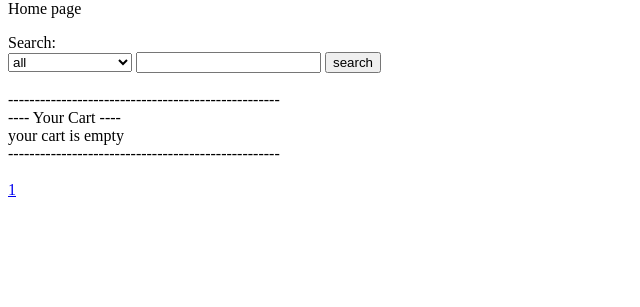
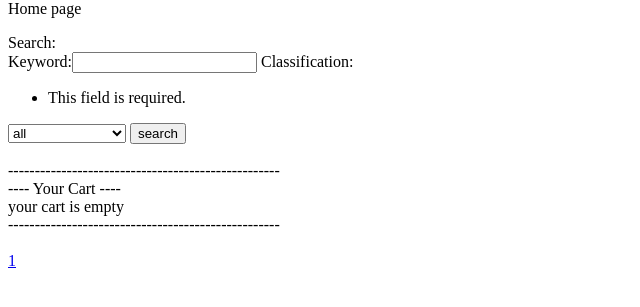
Before and after one commit to Sprow/Mountain_shop, a Django app: page / in a window 1280 px wide. Shown: the part 16-323 px from the top of the page, without its empty margins (0-640 px from the left). Run offline with Django 3.2, Linux system fonts and the light colour scheme; data that the repository does not hold is empty.

Commit message:
search beta v0.1

```diff
--- a/products/forms.py
+++ b/products/forms.py
@@ -16,3 +16,10 @@
     email = forms.CharField()
     adress = forms.CharField()
     aditonal_information = forms.CharField(widget=forms.Textarea())
+
+
+class SearchForm(forms.Form):
+    CHOICES = (('all', 'all'), ('Vacuum cleaner', 'Vacuum cleaner'), ('Fridge', 'Fridge'),
+               ('Flatiron', 'Flatiron'))
+    keyword = forms.CharField(max_length=40, required=False)
+    classification = forms.ChoiceField(choices=CHOICES)
--- a/products/views.py
+++ b/products/views.py
@@ -7,7 +7,7 @@
 
 from products.models import Product
 from products.serializers import ProductSerializer
-from products.forms import ProductsForm, DeleteItemFromCartForm, CheckoutForm
+from products.forms import ProductsForm, DeleteItemFromCartForm, CheckoutForm, SearchForm
 
 from rest_framework.views import APIView
 from rest_framework.response import Response
@@ -20,16 +20,45 @@
 
 def products(request):
     cart = view_cart(request)
-
+    products = Product.objects.all().order_by("-id")
     form = ProductsForm()
+    search_form = SearchForm()
+    # if request.method == "POST":
+    #     if "search" in request.POST:
+    #         search_form = SearchForm(request.POST)
+    #         if search_form.is_valid():
+    #             classification = search_form.cleaned_data['classification']
+    #             keyword = search_form.cleaned_data['keyword']
+    #             if not keyword:
+    #                 products = Product.objects.filter(classification=classification)
+    #             else:
+    #                 products = Product.objects.filter(title__icontains=keyword, classification=classification)
+    #     elif "add_to_cart" in request.POST:
+    #         form = ProductsForm(request.POST)
+    #         if form.is_valid():
+    #             quantity = form.cleaned_data["quantity"]
+    #             product_id = request.POST.get("product_id")
+    #             add_item_to_cart(request, product_id=product_id, quantity=quantity)
+    #             return HttpResponseRedirect(reverse("home"))
+    if request.method == "GET":
+        search_form = SearchForm(request.GET)
+        if search_form.is_valid():
+            classification = search_form.cleaned_data['classification']
+            keyword = search_form.cleaned_data['keyword']
+            if not keyword:
+                products = Product.objects.filter(classification=classification)
+            else:
+                products = Product.objects.filter(title__icontains=keyword, classification=classification)
+    # print(products)
     if request.method == "POST":
         form = ProductsForm(request.POST)
         if form.is_valid():
             quantity = form.cleaned_data["quantity"]
-            product_id = request.POST.get('product_id')
+            product_id = request.POST.get("product_id")
             add_item_to_cart(request, product_id=product_id, quantity=quantity)
             return HttpResponseRedirect(reverse("home"))
-    products = Product.objects.all()
+
+
     paginator = Paginator(products, 5)
     page = request.GET.get('page', 1)
     last_page = paginator.num_pages
@@ -45,7 +74,8 @@
                                          "cart": cart,
                                          "form": form,
                                          "last_page": last_page,
-                                         "paginator_gen_list": paginator_gen_list})
+                                         "paginator_gen_list": paginator_gen_list,
+                                         "search_form": search_form})
 
 
 def cart(request):
@@ -159,6 +189,7 @@
     return render(request, "checkout.html", {"form": form})
 
 
+
 class GetSingleProductView(APIView):
     serializer_class = ProductSerializer
 
--- a/templates/home.html
+++ b/templates/home.html
@@ -4,13 +4,15 @@
     <p>Home page</p>
     Search:
     <form action="{% url 'home' %}" method="GET">
-        <select>
-          <option>all</option>
-          <option>Vacuum cleaners</option>
-          <option>Televisors</option>
-          <option>Keyboards</option>
-        </select>
-        <input type="text" name="search">
+{#        {% csrf_token %} #}
+        {{ search_form }}
+{#        <select name="classification">#}
+{#          <option>all</option>#}
+{#          <option>Vacuum cleaners</option>#}
+{#          <option>Fridge</option>#}
+{#          <option>Flatiron</option>#}
+{#        </select>#}
+{#        <input type="text" name="search">#}
         <input type="submit" value="search">
     </form>
     <br>
@@ -40,7 +42,7 @@
         <form class="input-field inline" action="{% url 'home' %}" method="POST">
             {% csrf_token %}
             {{ form }}
-            <input type="submit" value="add to cart">
+            <input type="submit" value="add to cart" name="add_to_cart">
             <input type="hidden" name="product_id" value="{{ product.id }}">
         </form>
         <hr>
```
Also changed, not shown: products/management/commands/add_random_products.py (+4 -4 lines).
